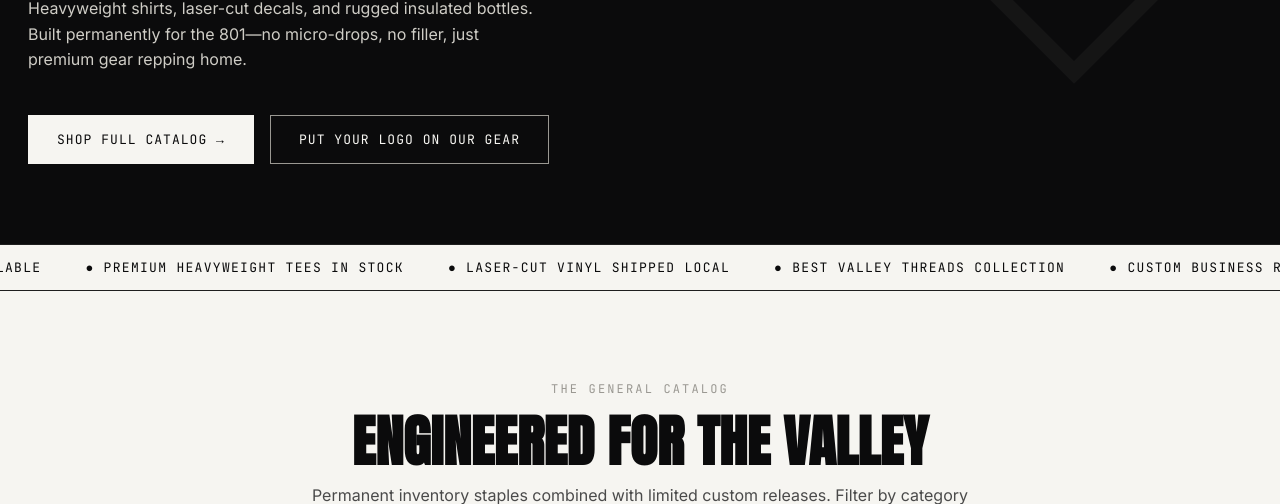
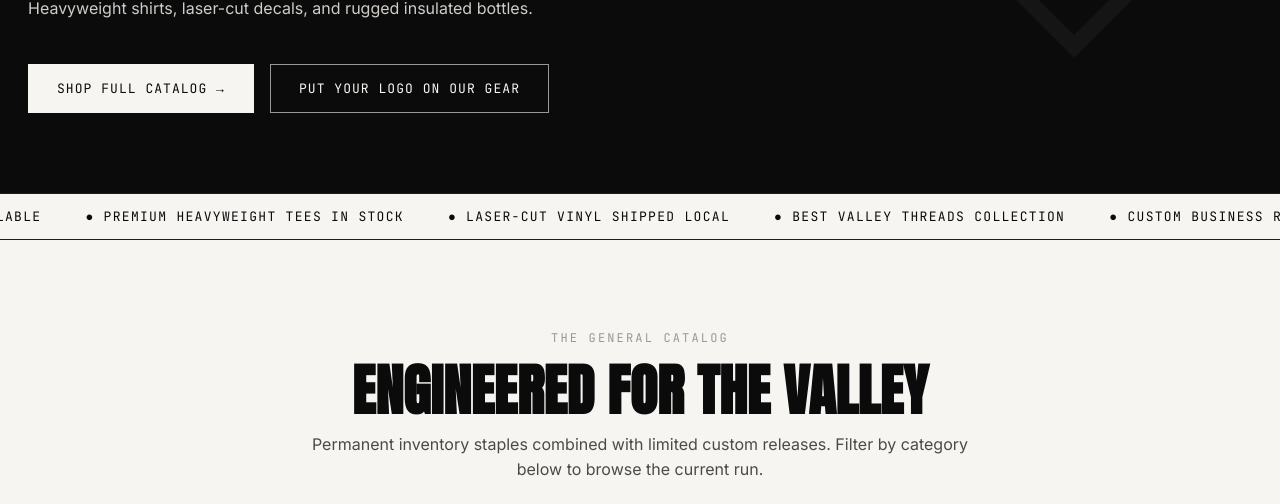
Before and after one commit to kenntupe-wq/wvcoriginals, a plain HTML site: page index.html in a window 1280 px wide. Shown: the part 596-1100 px from the top of the page. Drawn offline with Linux system fonts and the light colour scheme.

Commit message:
Update hero-sub paragraph in index.html
Shortened the hero-sub paragraph to focus on key products.

```diff
--- a/index.html
+++ b/index.html
@@ -248,7 +248,7 @@
     WVC Originals
     <span class="script-inline">WestValley Threads</span>
   </h1>
-  <p class="hero-sub">Heavyweight shirts, laser-cut decals, and rugged insulated bottles. Built permanently for the 801—no micro-drops, no filler, just premium gear repping home.</p>
+  <p class="hero-sub">Heavyweight shirts, laser-cut decals, and rugged insulated bottles. </p>
   <div class="hero-ctas">
     <a href="#catalog" class="hero-cta">Shop Full Catalog →</a>
     <a href="#custom-portal" class="hero-cta secondary">Put Your Logo On Our Gear</a>
```
